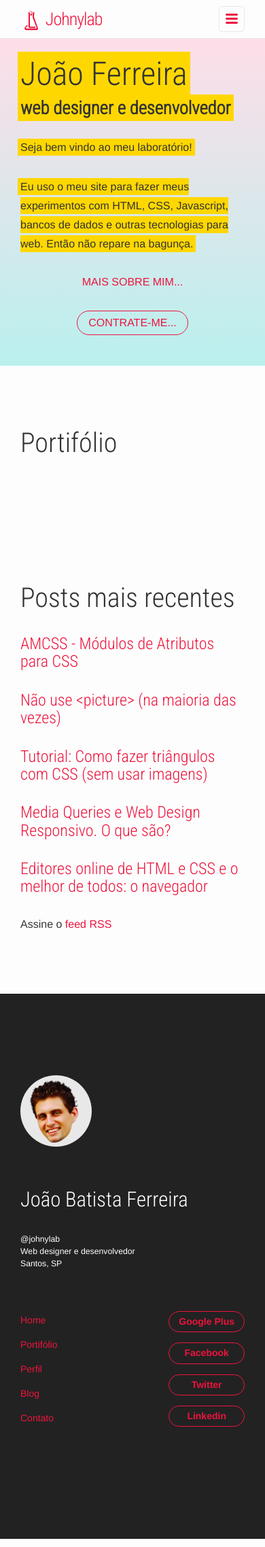
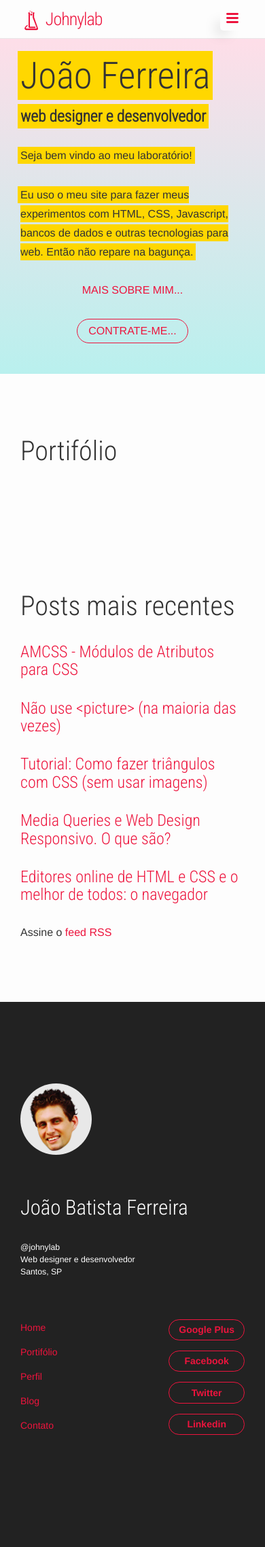
Before and after one commit to johnylab/johnylab.github.io, a Jekyll site: the page built from index.html, in a window 390 px wide. Shown: the whole page at 68% size. Built offline with Jekyll 4.4.1, drawn with Linux system fonts in a browser that asks for light colours.

Commit message:
Transição do menu mobile e tamanho to título no topo

```diff
--- a/_sass/_layout.sass
+++ b/_sass/_layout.sass
@@ -29,10 +29,18 @@
         top: 9px
         z-index: 999
         right: $spacing-unit / 2
-        background-color: $background-color
-        border: 1px solid $grey-color-light
         border-radius: 5px
         text-align: right
+        overflow: hidden
+        box-shadow: -15px 15px 20px -15px black
+        background-color: $background-color
+        transform: translate(0)
+        transition: .3s ease-in-out
+        &:hover
+            padding: 25px
+            .menu-icon
+                opacity: 0
+                transform: scale(0)
         .menu-icon
             display: block
             float: right
@@ -41,6 +49,7 @@
             line-height: 0
             padding-top: 10px
             text-align: center
+            transition: .3s ease-in-out
             &:before
                 content: initial
             > svg
@@ -58,9 +67,18 @@
         .page-link
             display: block
             padding: 5px 10px
-            &:not(:last-child)
-                margin-right: 0
-            margin-left: 20px
+            margin: 0
+            opacity: 0
+            @for $i from 1 through 10
+                &:nth-of-type(#{$i})
+                    animation: enter-from-right .4s .1s * ($i - 1) ease-in-out forwards
+            @keyframes enter-from-right
+                0%
+                    opacity: 0
+                    transform: translate(150px)
+                100%
+                    opacity: 1
+                    transform: translate(0)
 
 .site-footer
     font-size: $small-font-size
@@ -148,10 +166,11 @@
         box-shadow: 0 0 0 4px gold
     +media-query($on-palm)
         .hero-title
+            font-size: 14vmin
             line-height: .9
             small
                 font:
-                    size: 6.8vmin
+                    size: 6vmin
                     weight: 600
     +media-greater($on-palm)
         .hero-title
```
